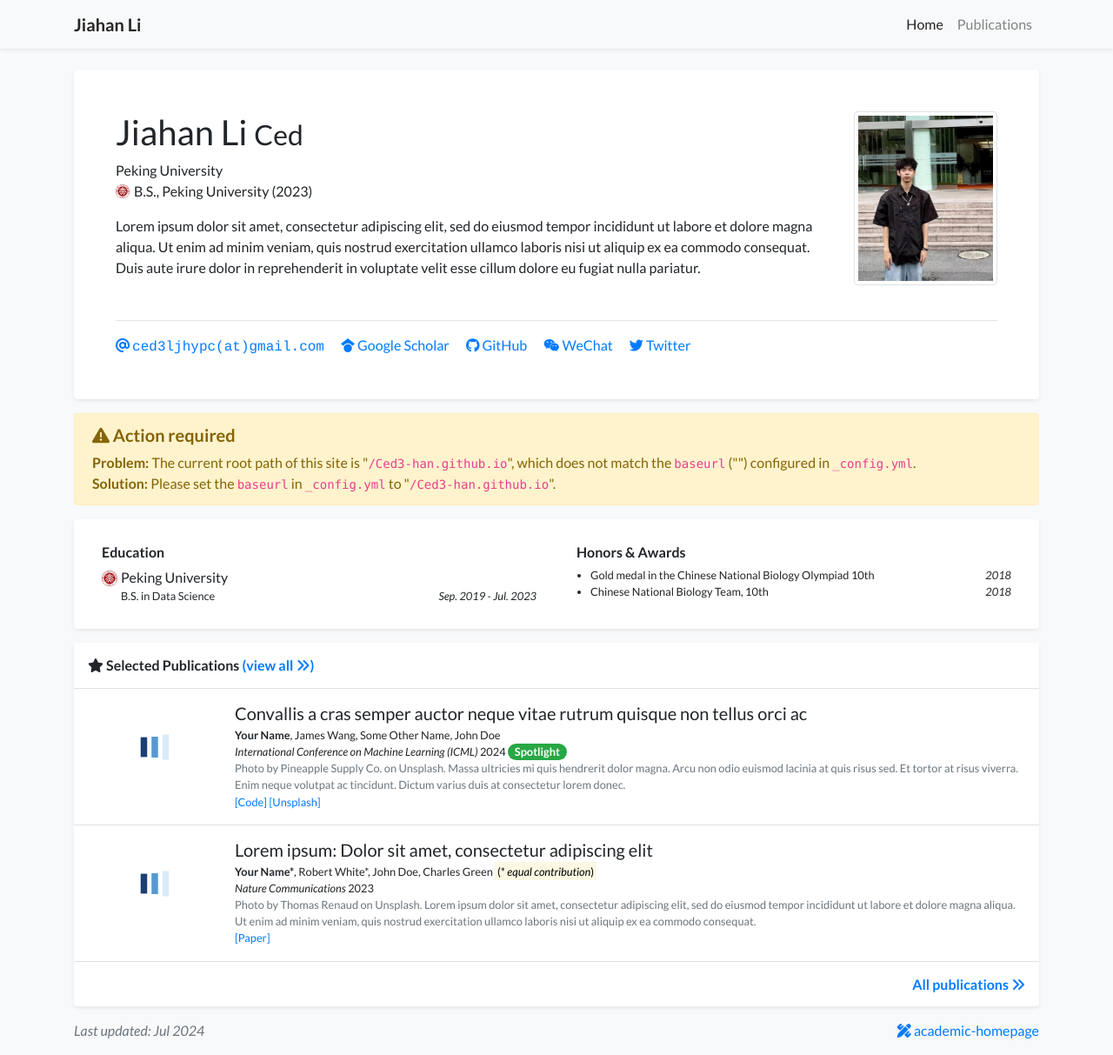
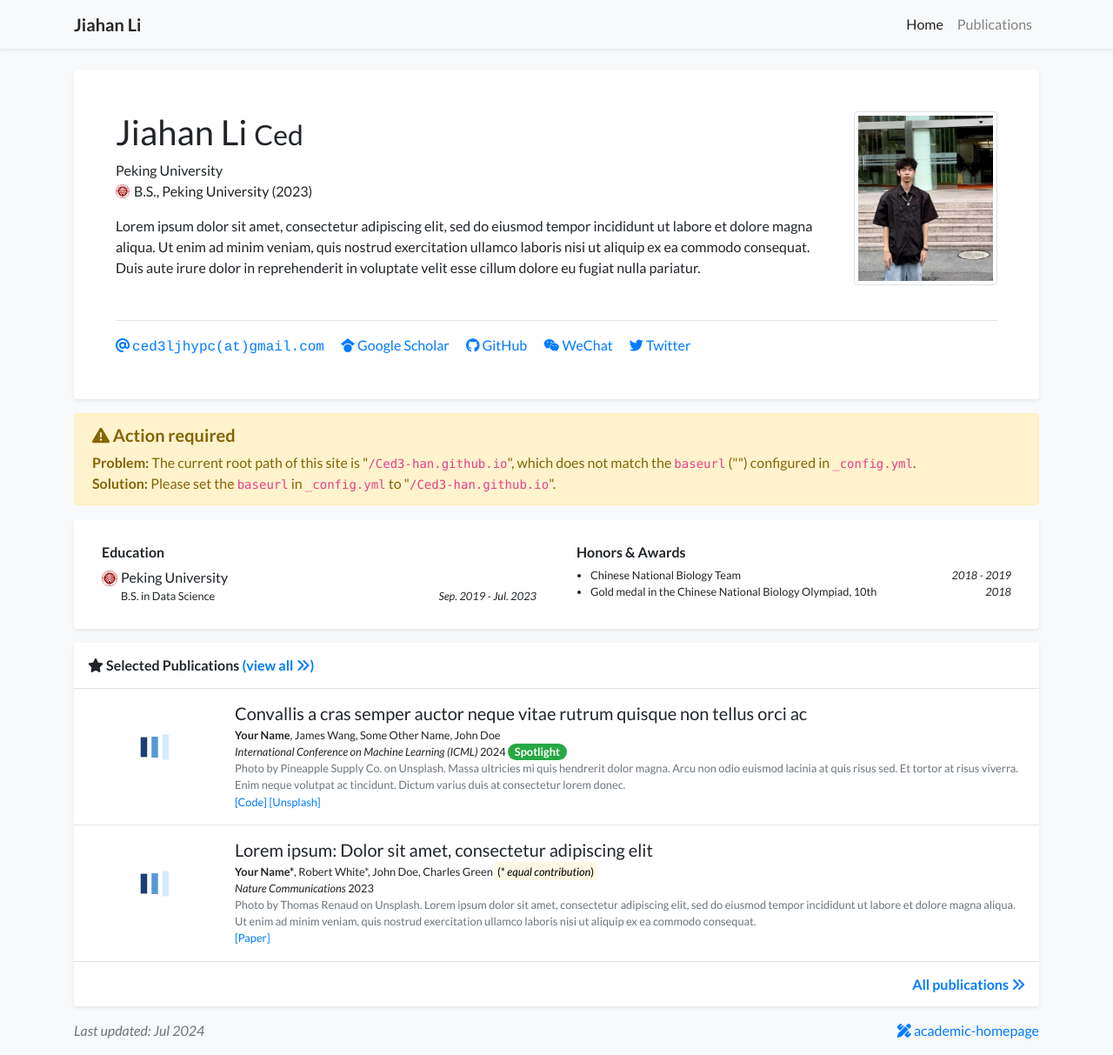
Before and after one commit to Ced3-han/Ced3-han.github.io, a Jekyll site: the page built from index.html, in a window 1280 px wide and 1213 px high. Shown: the whole window at 87% size. Built offline with Jekyll 4.4.1, drawn with Linux system fonts in a browser that asks for light colours; a style sheet for code colours, icons or effects is not loaded.

Commit message:
Update profile.yml

```diff
--- a/_data/profile.yml
+++ b/_data/profile.yml
@@ -41,7 +41,7 @@
 
 
 awards:
-- name: Gold medal in the Chinese National Biology Olympiad 10th
+- name: Chinese National Biology Team
+  date: 2018 - 2019
+- name: Gold medal in the Chinese National Biology Olympiad, 10th
   date: 2018
-- name: Chinese National Biology Team, 10th
-  date: 2018
```
